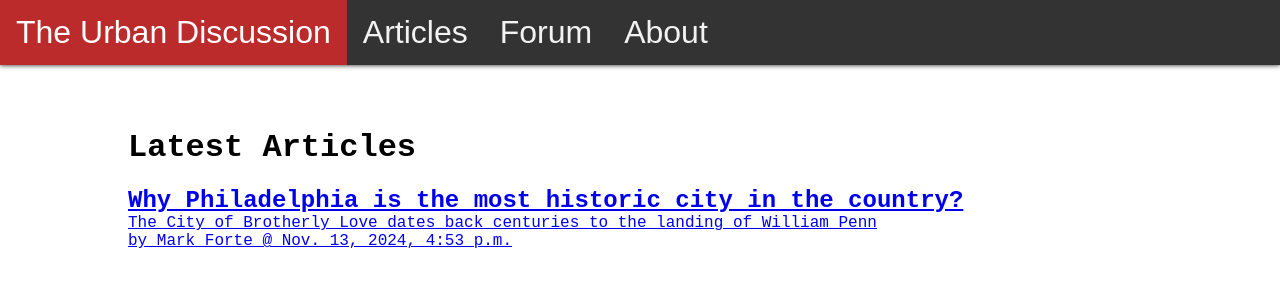
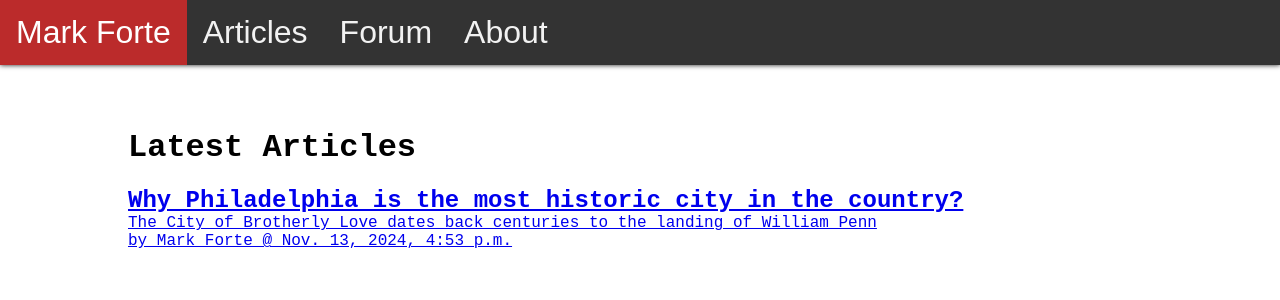
Before and after one commit to mforte215/forum, a Django app: page / in a window 1280 px wide. Shown: the top 300 px of the page. Run offline with Django 5.2, Linux system fonts and the light colour scheme; data comes from the database, SQL or seed files in the repository; some web fonts are replaced.

Commit message:
header update 1

```diff
--- a/app/templates/base.html
+++ b/app/templates/base.html
@@ -10,7 +10,7 @@
 
 <body>
     <div class="topnav" id="myTopnav">
-        <a href="{% url 'index' %}" class="active">The Urban Discussion</a>
+        <a href="{% url 'index' %}" class="active">Mark Forte</a>
         <a href="{% url 'index' %}">Articles</a>
         <a href="{% url 'index' %}">Forum</a>
         <a href="#about">About</a>
```
